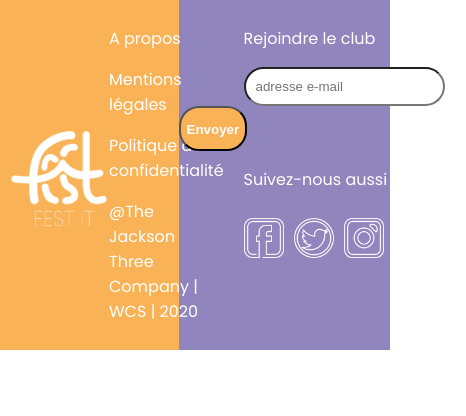
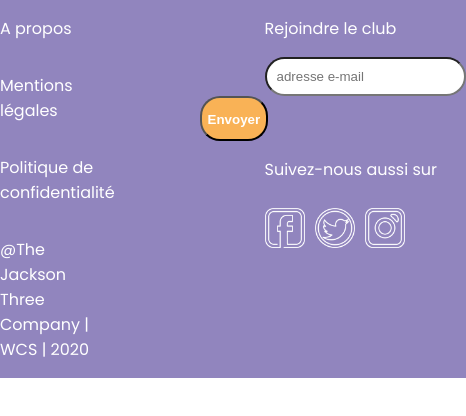
Before and after one commit to mathildetho/festit, a React (Create React App) app: page / in a window 390 px wide. Shown: the top 416 px of the page, 466 px wide, since content can reach past the window. Built offline with nearby package versions, Linux system fonts and the light colour scheme.

Commit message:
footer again

```diff
--- a/src/components/Footer.css
+++ b/src/components/Footer.css
@@ -7,29 +7,30 @@
 
 .Footer {
     background-color: #9185be;
-    /*margin-left: 10px;*/
-    /*margin-right: 10px;*/
     display: flex;
+    justify-content: space-between;
 
-    justify-content: space-around;
-    /*border-radius: 15px;*/
+
+
 }
 
 .footer-content1 {
     background-color: #f9b256;
-    display: flex;
     align-items: center;
-    margin-left: -51px;
-   /* border-top-left-radius: 15px;*/
-    /*border-bottom-left-radius: 15px;*/
+
+
+
 
 }
 .footer-content2, .footer-content3 {
-    margin: 10px;
     text-align: left;
+    margin-right: 150px;
+    background-color: #9185be;
 
 
 }
+
+
 .footer-input {
 
     border-radius: 20px;
@@ -74,6 +75,7 @@
 height: 120px;
 
 
+
 }
 
 .white-bar {
@@ -83,3 +85,24 @@
     background-color: white;
     margin-left: -80px;
 }
+
+@media screen and (max-width: 770px){
+
+    .footer {
+
+        display: flex;
+        flex-direction: column ;
+    }
+    .footer-content2 {
+
+        display: flex;
+        flex-direction: column;
+    }
+
+
+
+    .footer-logo {
+        display: none;
+    }
+
+}
--- a/src/components/Footer.js
+++ b/src/components/Footer.js
@@ -38,9 +38,7 @@
                 <div className = "footer-content1">
                     <img className='footer-logo' src = { Logo } alt='footer logo'/>
                 </div>
-                <div className='white-bar'>
 
-                </div>
                 <div className = "footer-content2">
                     <p>A propos</p>
                     <p>Mentions légales</p>
```
